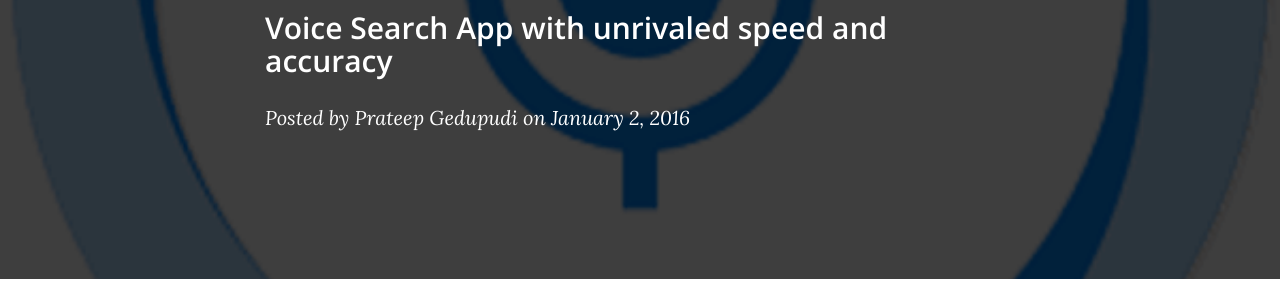
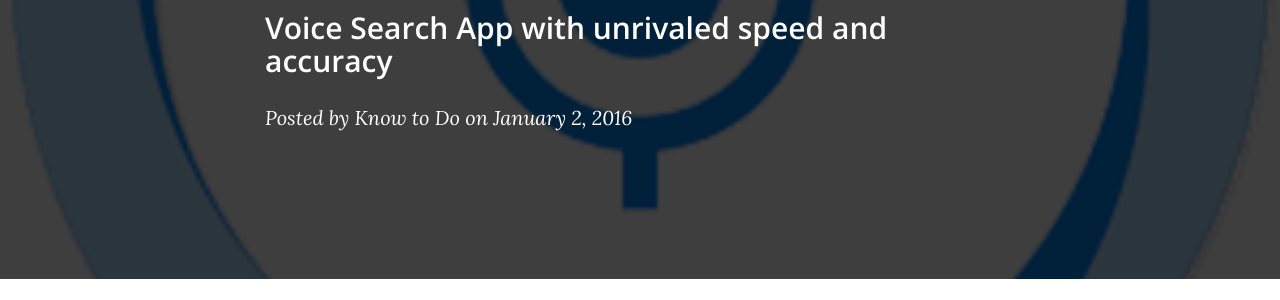
Before and after one commit to prateepgedupudi/prateepgedupudi.github.io, a Jekyll site: the page built from _posts/2016-01-02-what-everyone-is-saying-about-Hound-than-Google-Now-or-Siri.markdown, in a window 1280 px wide. Shown: the part 351-651 px from the top of the page. Built offline with Jekyll 4.4.1, drawn with Linux system fonts in a browser that asks for light colours; nearby versions of some CDN libraries.

Commit message:
author code update

```diff
--- a/_includes/head.html
+++ b/_includes/head.html
@@ -20,6 +20,7 @@
 
 	<!-- Authorship details. -->
     <!-- Output author details if some exist. -->
+	{% assign author = site.data.people[page.author] %}
     {% if author.google_plus %}
         <!-- Link to the authors Google page. -->
         <link rel="author" href="{{ author.google_plus }}?rel=author" />
--- a/_layouts/post.html
+++ b/_layouts/post.html
@@ -24,7 +24,8 @@ layout: default
                     {% if page.subtitle %}
                     <h2 class="subheading">{{ page.subtitle }}</h2>
                     {% endif %}
-                    <span class="meta">Posted by {% if page.author %}{{ page.author }}{% else %}{{ site.title }}{% endif %} on {{ page.date | date: "%B %-d, %Y" }}</span>
+					{% assign author = site.data.people[page.author] %}
+                    <span class="meta">Posted by {% if author.name %}{{ author.name }}{% else %}{{ site.title }}{% endif %} on {{ page.date | date: "%B %-d, %Y" }}</span>
 					<!-- {% include shareit.html %} -->
                 </div>
             </div>
--- a/_posts/2016-01-02-what-everyone-is-saying-about-Hound-than-Google-Now-or-Siri.markdown
+++ b/_posts/2016-01-02-what-everyone-is-saying-about-Hound-than-Google-Now-or-Siri.markdown
@@ -3,7 +3,7 @@ layout:     post
 title:      "what everyone is saying about Hound than Google Now or Siri"
 subtitle:   "Voice Search App with unrivaled speed and accuracy"
 date:       2016-01-02 00:33:00
-author:     "Prateep Gedupudi"
+author:     prateep_gedupudi
 header-img: "img/hound-bg.png"
 ---
 <p>
```
